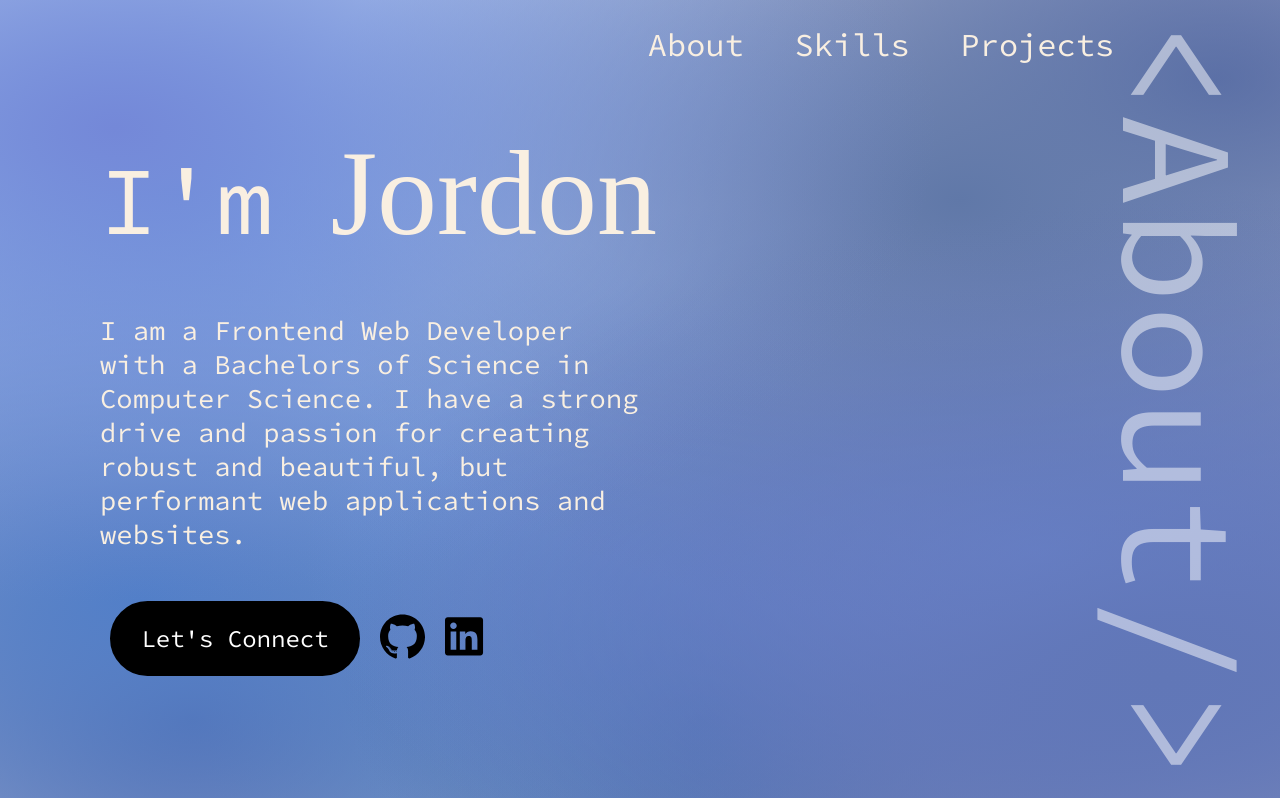
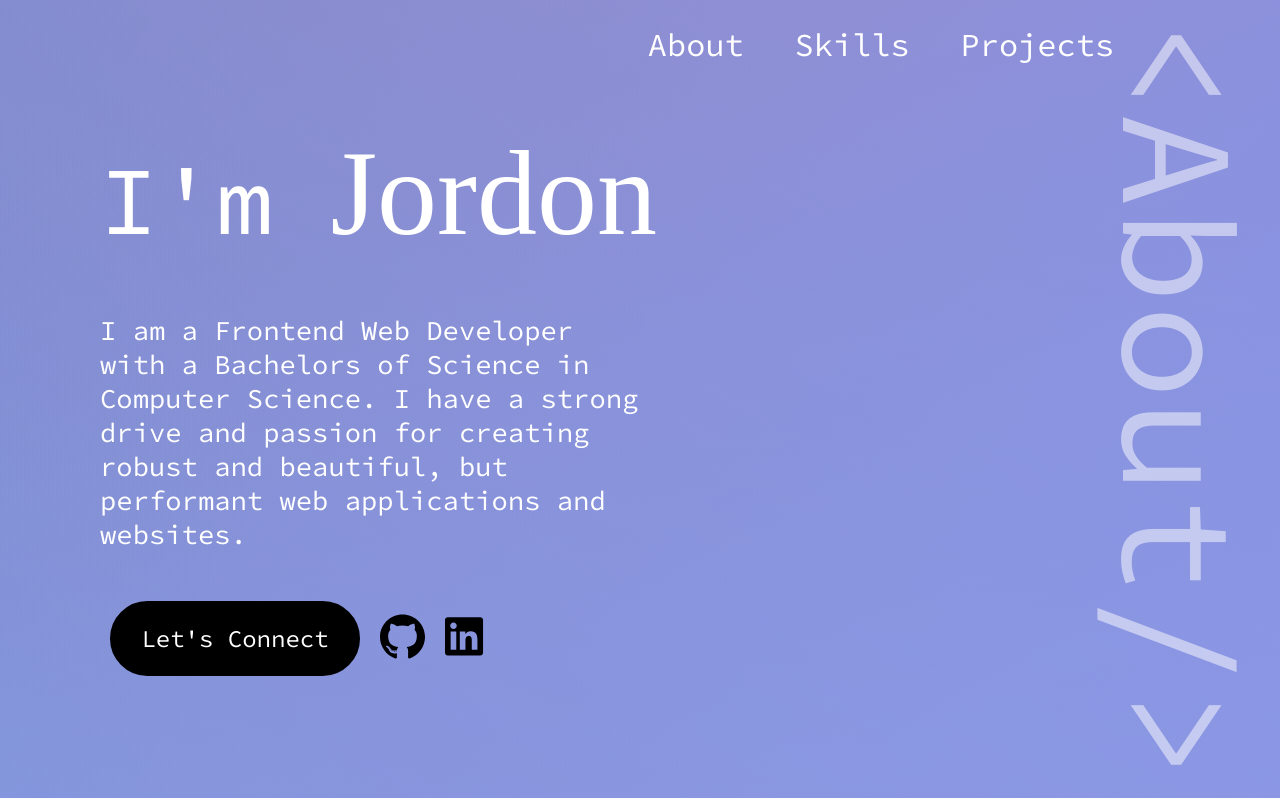
Before and after one commit to JordBant/PortfolioWebsite, a React (Create React App) app: page / in a window 1280 px wide. Shown: the top 798 px of the page. Built offline with nearby package versions, Linux system fonts and the light colour scheme; a web font is replaced by a local one.

Commit message:
Animated background

```diff
--- a/src/App.js
+++ b/src/App.js
@@ -9,11 +9,15 @@ import Loader from "./components/Loader/loader-component";
 
 const App = () => {
   const [loading, setLoading] = useState(true)
+  const [backGroundAnime, setBackGrndAnime] = useState(false)
   useEffect(() => {
     setTimeout(() => {
       setLoading(false)
+      setBackGrndAnime(true)
     }, 5500)
   }, [])
+
+  const backgroundActive = backGroundAnime ? 'background-active' : ''
 
   return (
     <>
@@ -25,7 +29,7 @@ const App = () => {
           :
           <>
             <NavBar/>
-            <About/>
+            <About backgroundActive= { backgroundActive }/>
             <Credentials/>
             <Projects/>
             <Contact/>
--- a/src/components/loader/loader-component.jsx
+++ b/src/components/loader/loader-component.jsx
@@ -8,6 +8,7 @@ const Loader = () => {
     const [isActive, setActive] = useState(false);
     const active = isActive ? 'active' : '';
 
+    // For loading icon
     useEffect(() => {
         setTimeout(() => {
             setActive(true)
--- a/src/components/loader/loader.scss
+++ b/src/components/loader/loader.scss
@@ -4,7 +4,8 @@
     @include util.flex(center, center, column, NULL, NULL);
     @include util.size(100vw, 100vh, 0, 0);
     background: util.$BKGR-PRIM;
-    z-index: -1;
+    background-size: 400% 400%;
+    background-position: 0%;
 
     .loader-icon{
         @include util.size(auto, auto, 0, 0);
--- a/src/components/routes/About/about-page-component.jsx
+++ b/src/components/routes/About/about-page-component.jsx
@@ -31,7 +31,7 @@ const AboutCTA = () => {
     )
 }
 
-const AboutBody = () => {
+const AboutBody = ({backgroundActive}) => {
     const container = {
         hidden: {
             opacity: 0,
@@ -61,7 +61,7 @@ const AboutBody = () => {
     }
 
     return(
-    <div className='about-body-container'>
+    <div className={`about-body-container ${backgroundActive}`}>
         <motion.div className="about-body"
         variants={container}
         initial="hidden"
@@ -79,10 +79,10 @@ const AboutBody = () => {
     )
 }
 
-const About = () => {
+const About = ({backgroundActive}) => {
   return (
     <>
-        <AboutBody/>
+        <AboutBody backgroundActive = {backgroundActive} />
         <PageTitle pageTitleName = "About" />
     </>
   )
--- a/src/components/routes/About/about-page.scss
+++ b/src/components/routes/About/about-page.scss
@@ -3,6 +3,7 @@
 .about-body-container{
     @include util.size(100vw, 100vh, 0, 0);
     background: util.$BKGR-PRIM;
+    background-size: 400% 400%;
 
     .about-body{
         @include util.size(auto, 100%, 0, 100px);
@@ -31,3 +32,19 @@
         }
     }
 }
+
+.background-active{
+	animation: BackgroundAnime 15s ease infinite;
+}
+
+@keyframes BackgroundAnime {
+    0% {
+		background-position: 0% 50%;
+	}
+	50% {
+		background-position: 100% 50%;
+	}
+	100% {
+		background-position: 0% 50%;
+	}
+}
--- a/src/util-styles/_variables.scss
+++ b/src/util-styles/_variables.scss
@@ -1,20 +1,21 @@
 $BKGR-INIT: white;
 
 $BKGR-PRIM:
-radial-gradient(at 9% 16%, rgb(116, 136, 216) 0px, transparent 50%),
-radial-gradient(at 91% 85%, rgb(97, 119, 183) 0px, transparent 50%),
-radial-gradient(at 75% 25%, rgb(96, 120, 168) 0px, transparent 50%),
-radial-gradient(at 81% 69%, rgb(115, 143, 229) 0px, transparent 50%),
-radial-gradient(at 11% 75%, rgb(82, 127, 200) 0px, transparent 50%),
-radial-gradient(at 88% 79%, rgb(55, 63, 117) 0px, transparent 50%),
-radial-gradient(at 14% 24%, rgb(114, 175, 229) 0px, transparent 50%),
-// ---------------------------------------------------------------- //
-radial-gradient(at 55% 90%, rgb(75, 129, 184) 0px, transparent 50%),
-radial-gradient(at 15% 90%, rgb(86, 103, 164) 0px, transparent 50%),
-radial-gradient(at 95% 10%, rgb(86, 103, 164) 0px, transparent 50%);
+radial-gradient(at 94% 45%, hsla(229,72%,71%,1) 0px, transparent 50%),
+radial-gradient(at 97% 91%, hsla(220,65%,72%,1) 0px, transparent 50%),
+radial-gradient(at 80% 0%, hsla(216,83%,69%,1) 0px, transparent 50%),
+radial-gradient(at 30% 98%, hsla(247,58%,69%,1) 0px, transparent 50%),
+radial-gradient(at 1% 0%, hsla(220,86%,70%,1) 0px, transparent 50%),
+radial-gradient(at 91% 81%, hsla(262,64%,68%,1) 0px, transparent 50%),
+radial-gradient(at 66% 100%, hsla(208,58%,50%,1) 0px, transparent 50%),
+radial-gradient(at 92% 33%, hsla(344,77%,56%,1) 0px, transparent 50%),
+radial-gradient(at 3% 90%, hsla(210,70%,61%,1) 0px, transparent 50%),
+radial-gradient(at 0% 32%, hsla(233,99%,75%,1) 0px, transparent 50%),
+radial-gradient(at 32% 26%, hsla(189,47%,34%,1) 0px, transparent 50%),
+radial-gradient(at 0% 59%, hsla(180,63%,70%,1) 0px, transparent 50%);
 
 $BKGR-SEC: hsl(240, 19%, 23%);
-$TEXT-PRIM: hsl(35, 67%, 93%);
+$TEXT-PRIM: hsl(0, 0%, 100%);
 $TEXT-SEC: hsla(208,67%,80%,1);
 
 $ICON-INACTIVE: hsla(210, 26%, 37%, 0.601);
```
